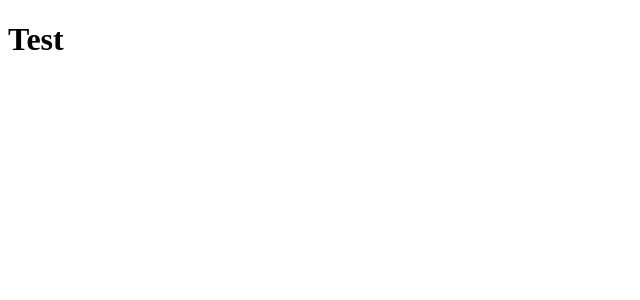
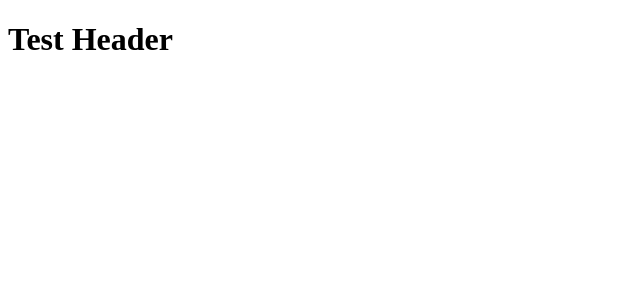
Before and after one commit to SullyBirashk/fe_daycare, a React (Create React App) app: page / in a window 1280 px wide. Shown: the top 300 px of the page, without its empty margins (0-640 px from the left). Built offline with nearby package versions, Linux system fonts and the light colour scheme.

Commit message:
Feat: Render Header on Landing page

```diff
--- a/src/index.js
+++ b/src/index.js
@@ -1,11 +1,12 @@
 import React from "react";
 import * as ReactDOMClient from 'react-dom/client';
+import { Header } from "./Header/Header";
 
 
 const Landing = () => {
 
   return (
-    <h1>Test</h1>
+    <Header/>
   )}
 
 const container = document.getElementById('root');
```
